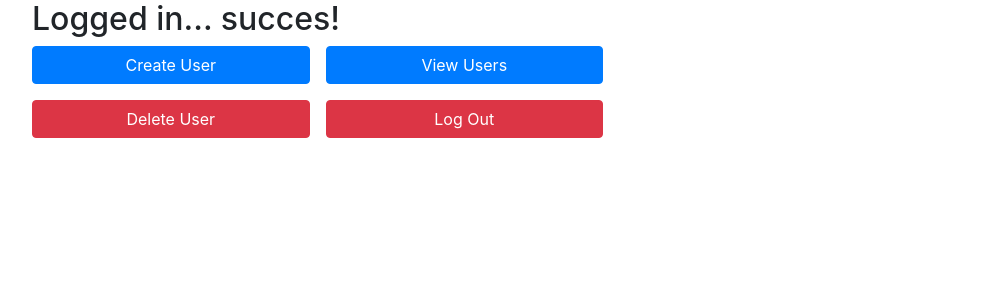
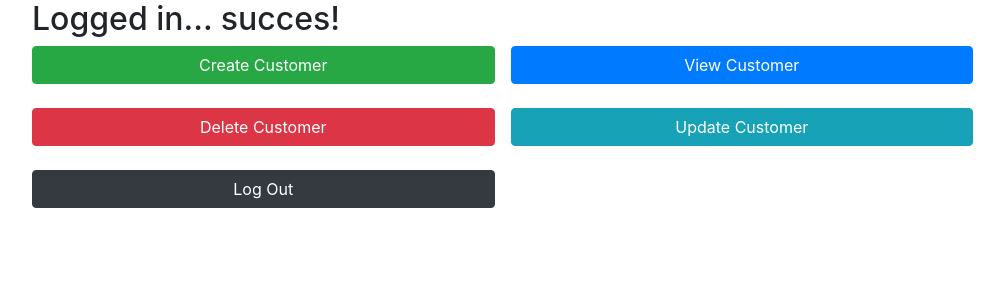
Before and after one commit to NiklasSod/kundregister, a React (Create React App) app: page /home in a window 1280 px wide. Shown: the top 300 px of the page, without its empty margins (53-1057 px from the left). Built offline with nearby package versions, Linux system fonts and the light colour scheme.

Commit message:
add updateBtn and push from user create to home

```diff
--- a/src/pages/CreatePage.jsx
+++ b/src/pages/CreatePage.jsx
@@ -1,8 +1,10 @@
 import React, { useState } from 'react'
+import { useHistory } from "react-router-dom"
 
 export default function CreatePage() {
 
     const [formData, setFormData] = useState({})
+    const history = useHistory()
 
     function renderInput(name, label, type) {
         return (
@@ -30,7 +32,10 @@ export default function CreatePage() {
         })
         .then( res => res.json())
         // add data to useContext
-        .then( data => console.log(data))
+        .then( data => {
+            console.log(data)
+            history.push("/home")
+        })
     }
 
     return (
--- a/src/pages/HomePage.jsx
+++ b/src/pages/HomePage.jsx
@@ -14,14 +14,16 @@ export default function HomePage() {
         <div>
             <h2>Logged in... succes!</h2>
             <div>
-                <Link to="/create" className="col-md-3 col-3 btn btn-primary">Create User</Link>
-                <button className="ml-3 col-md-3 col-3 btn btn-primary">View Users</button>
+                <Link to="/create" className="col-md-5 col-5 btn btn-success">Create Customer</Link>
+                <button className="ml-3 col-md-5 col-5 btn btn-primary">View Customer</button>
             </div>
-            <div className="mt-3">
-                <button className="col-md-3 col-3 btn btn-danger">Delete User</button>
-                <Link onClick={deleteToken} to="/" className="ml-3 col-md-3 col-3 btn btn-danger">Log Out</Link>
+            <br/>
+            <div>
+                <button className="col-md-5 col-5 btn btn-danger">Delete Customer</button>
+                <button className="ml-3 col-md-5 col-5 btn btn-info">Update Customer</button>
             </div>
-
+            <br/>
+            <Link onClick={deleteToken} to="/" className="col-md-5 col-5 btn btn-dark">Log Out</Link>
         </div>
     )
 }
```
Also changed, not shown: 1 other file (tests, documents, lock files or other folders).
